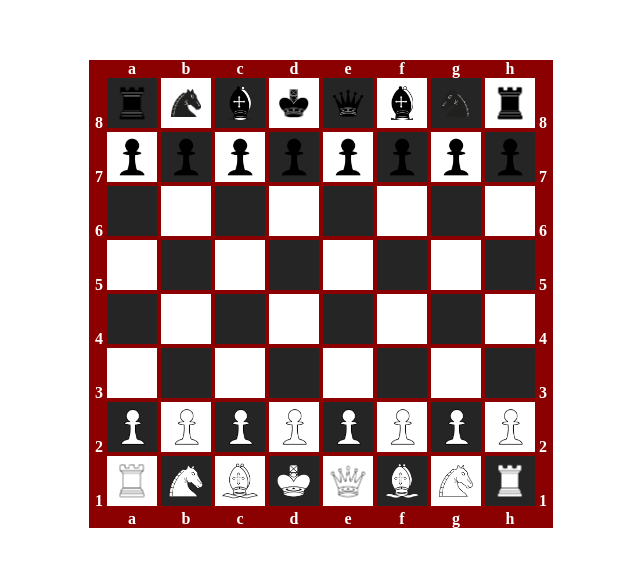
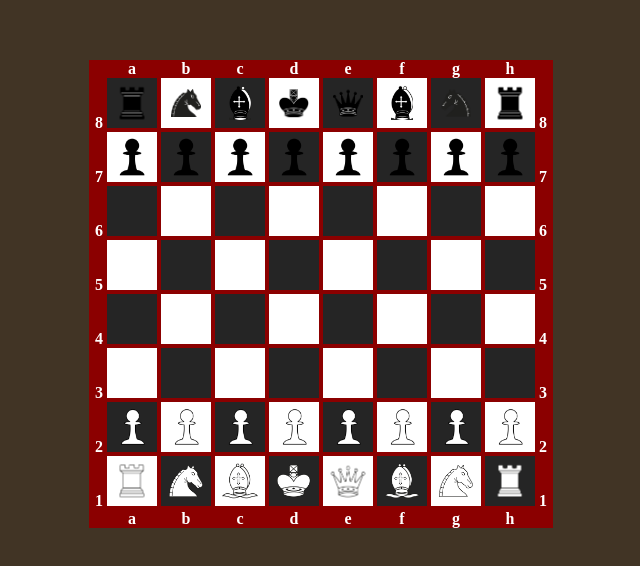
Before and after one commit to Konlll/chess_board_today, a plain HTML site: page index.html in a window 1280 px wide. Shown: the part 106-672 px from the top of the page, without its empty margins (319-959 px from the left). Drawn offline with Linux system fonts and the light colour scheme.

Commit message:
Add files via upload

```diff
--- a/style.css
+++ b/style.css
@@ -6,6 +6,7 @@
 
 body{
     height: 100vh;
+    background-color: #413425;
 }
 
 .container{
```
